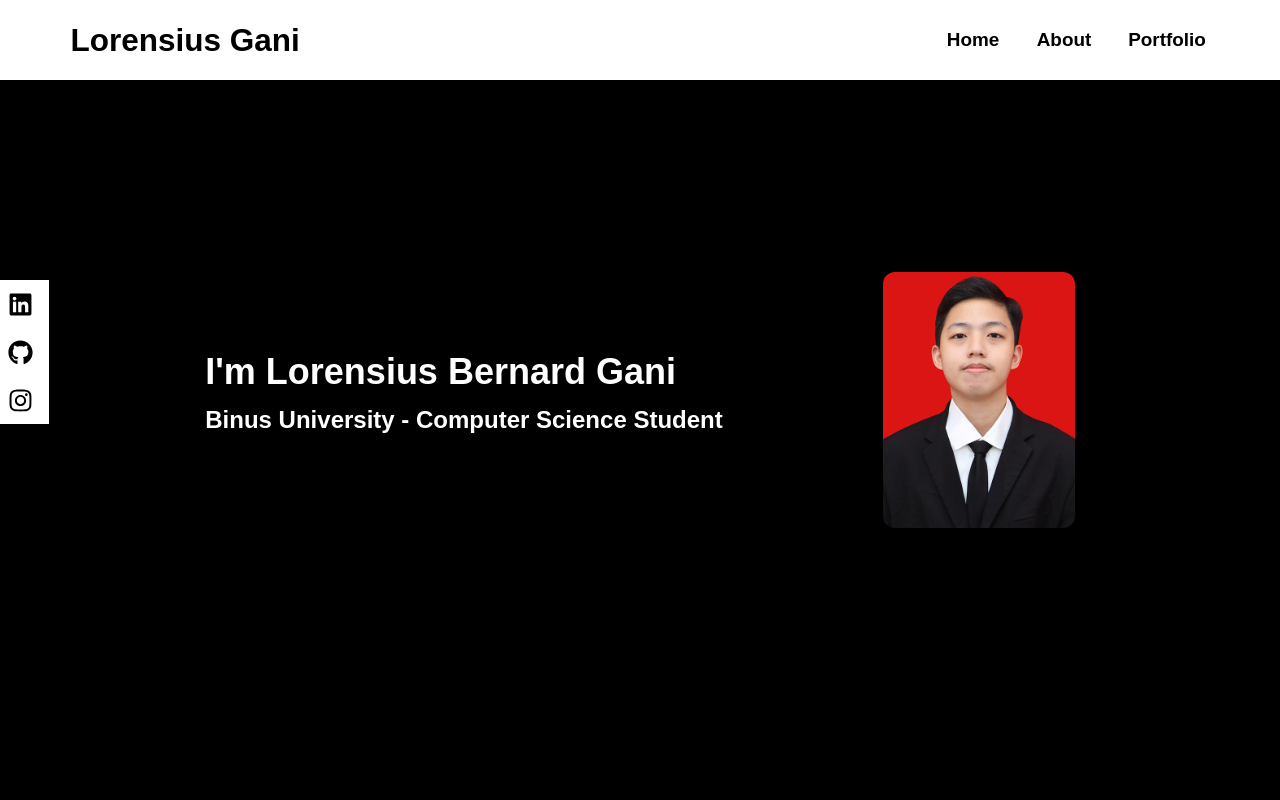
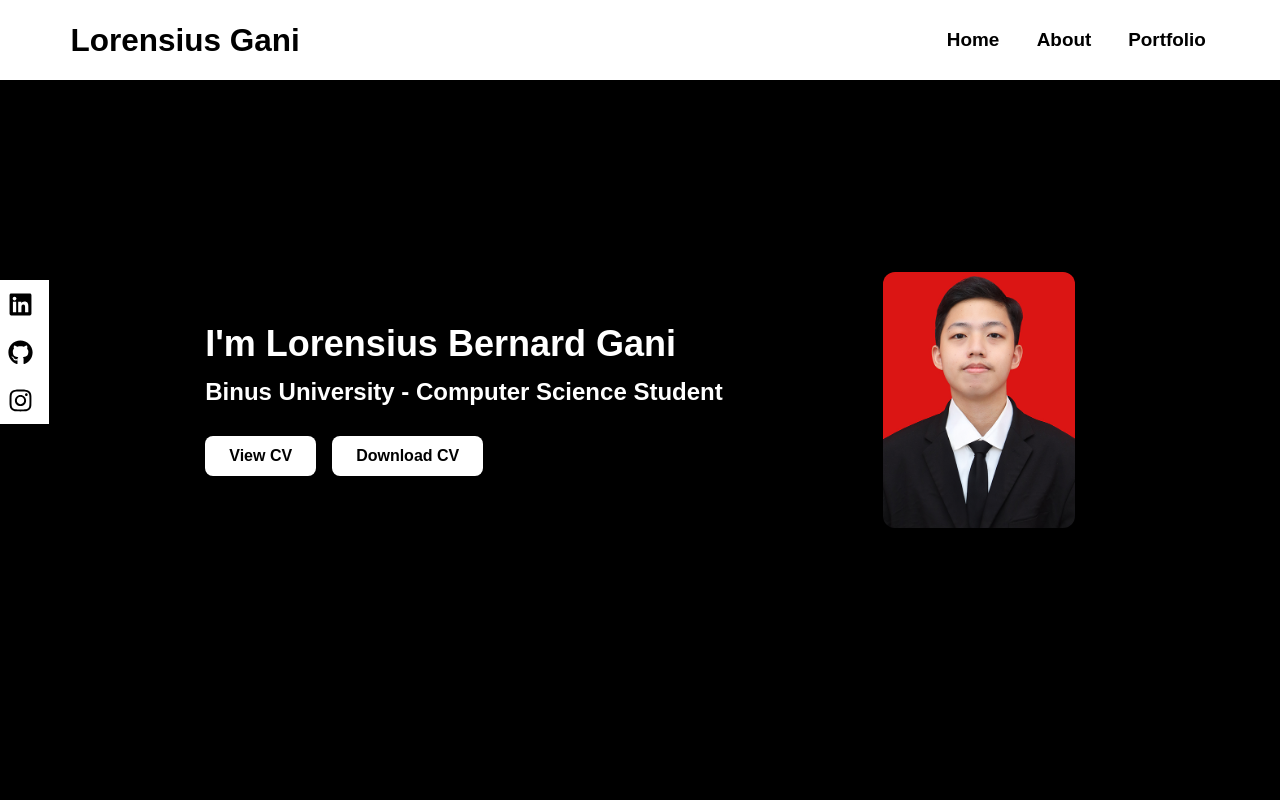
Before and after one commit to LorensiusGani/Personal-website, a Next.js app: page / in a window 1280 px wide. Shown: the top 800 px of the page. Built offline with nearby package versions, Linux system fonts and the light colour scheme.

Commit message:
Menambah tombol view CV and Download CV

```diff
--- a/app/page.tsx
+++ b/app/page.tsx
@@ -15,9 +15,26 @@ export default function Home() {
             <p className="text-white text-2xl py-3 font-semibold">
               Binus University - Computer Science Student
             </p>
-            {/* <p className="text-white text-2xl font-semibold">
-              Front End Developer
-            </p> */}
+            <div className="flex gap-4 mt-4">
+              {/* View CV */}
+              <a
+                href="/CV/CV-Lorensius-Bernard-Gani.pdf"
+                target="_blank"
+                rel="noopener noreferrer"
+                className="px-6 py-2 bg-white text-black font-semibold rounded-lg hover:bg-gray-300 transition duration-300"
+              >
+                View CV
+              </a>
+
+              {/* Download CV */}
+              <a
+                href="/CV/CV-Lorensius-Bernard-Gani.pdf"
+                download
+                className="px-6 py-2 bg-white text-black font-semibold rounded-lg hover:bg-gray-300 transition duration-300"
+              >
+                Download CV
+              </a>
+            </div>
           </div>
           <div>
             <img
```
Also changed, not shown: 1 other file (tests, documents, lock files or other folders).
